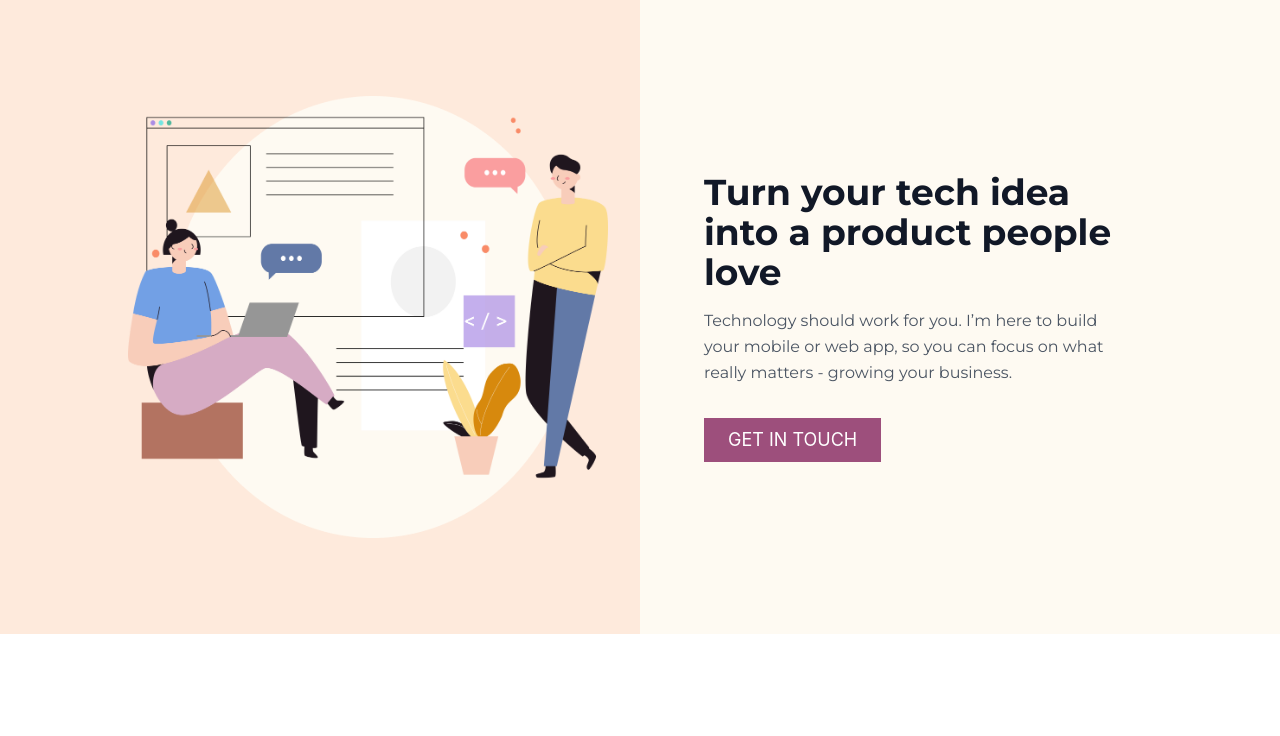
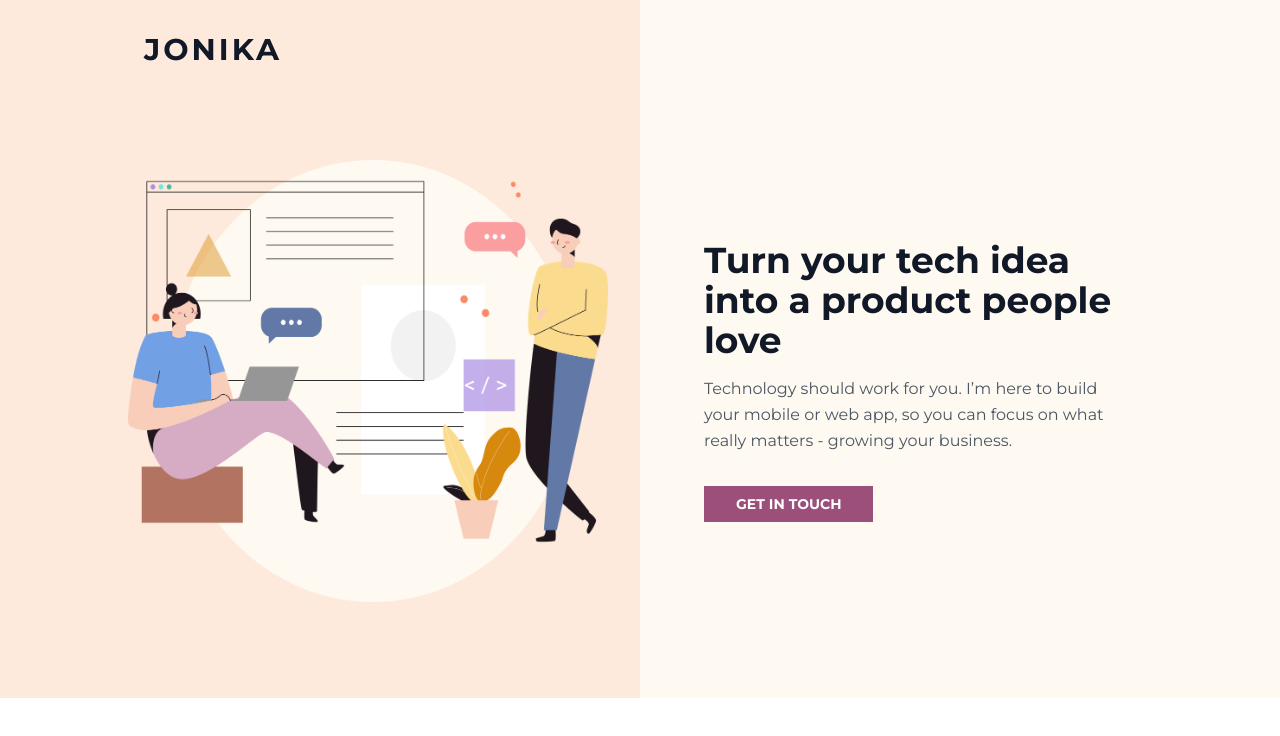
Before and after one commit to erikahazle/portfolio-website, a Next.js app: page / in a window 1280 px wide. Shown: the top 736 px of the page. Built offline with nearby package versions, Linux system fonts and the light colour scheme.

Commit message:
Hero section complete

```diff
--- /dev/null
+++ b/components/NavBar/index.tsx
@@ -0,0 +1,22 @@
+export const NavBar = () => (
+  <nav
+    className="
+      flex flex-wrap
+      items-center
+      justify-between
+      w-full
+      py-4
+      md:py-0
+      px-4
+      text-lg text-gray-700
+    "
+  >
+    <div>
+      <a href="#">
+        <span className="title-font md:text-3xl sm:text-2xl mb-4 text-gray-900 font-montserrat font-bold uppercase tracking-widest">
+          Jonika
+        </span>
+      </a>
+    </div>
+  </nav>
+);
--- a/pages/index.tsx
+++ b/pages/index.tsx
@@ -1,38 +1,54 @@
 import type { NextPage } from 'next'
 import Head from 'next/head'
+import { NavBar } from '../components/NavBar'
 import styles from '../styles/Home.module.css'
 
 const Home: NextPage = () => {
   return (
+    <div>
       <div className='bg-amber-50 relative'>
+        <div className='max-w-screen-lg mx-auto md:py-8 sm:py-4 absolute top-0 left-0 right-0 z-30'>
+          <NavBar />
+        </div>
         <div className='absolute lg:max-w-3/4 md:w-1/2 w-5/6 h-full invisible md:visible bg-coral' />
-      <div className='max-w-screen-lg mx-auto'>
+        <div className='max-w-screen-lg mx-auto pt-16'>
           <section className="text-gray-600 body-font">
-          <div className="container mx-auto flex py-24 md:flex-row flex-col items-center">
+            <div className="container mx-auto flex md:py-24 sm:py-16 md:flex-row flex-col items-center">
               <div className="lg:max-w-lg lg:w-full md:w-1/2 w-5/6 z-10 md:pr-8">
                 <img className="object-cover object-center" alt="hero" src="/images/hero.png" />
               </div>
 
               <div className="lg:flex-grow md:w-1/2 px-5 md:pl-16 flex flex-col md:items-start md:text-left mb-16 md:mb-0 items-center text-center">
                 <h1 className="title-font sm:text-4xl text-3xl mb-4 text-gray-900 font-montserrat font-bold">Turn your tech idea
-                <br className="hidden lg:inline-block  font-bold" />into a product people love
+                  <br className="hidden lg:inline-block  font-bold" /> into a product people love
                 </h1>
                 <p className="mb-8 leading-relaxed font-montserrat">
                   Technology should work for you. I’m here to build your mobile or web app,
                   so you can focus on what really matters - growing your business.
                 </p>
                 <div className="flex justify-center">
-                <button className="inline-flex text-white bg-tapestry-100 border-0 py-2 px-6 focus:outline-none hover:bg-tapestry-50 text-lg uppercase">
+                  <a
+                    className="
+                      inline-flex
+                    text-white
+                    bg-tapestry-100
+                      border-0
+                      py-2 px-8
+                      focus:outline-none
+                    hover:bg-tapestry-50
+                      text-sm font-bold uppercase font-montserrat
+                    "
+                    href="mailto:hello@jonika.io"
+                  >
                     Get in touch
-                </button>
+                  </a>
                 </div>
               </div>
             </div>
           </section>
         </div>
       </div>
-
-
+    </div>
   )
 }
 
```
Also changed, not shown: 1 other file (tests, documents, lock files or other folders). Lines whose indentation alone changed are shown as unchanged.
